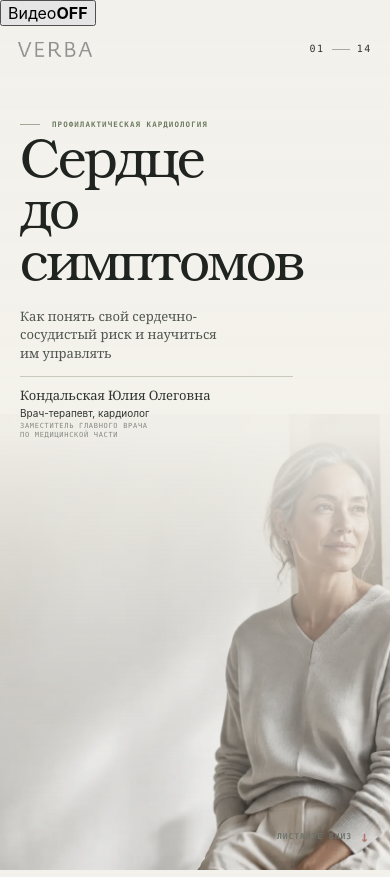
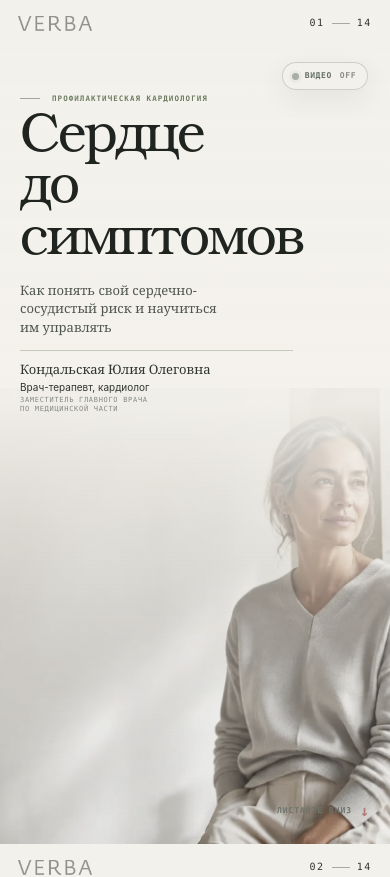
Before and after one commit to stepanMiller/verba-heart-lab, a Next.js app: page / in a window 390 px wide. Shown: the top 877 px of the page. Built offline with nearby package versions, Linux system fonts and the light colour scheme.

Commit message:
style(v2): add compact video OFF/ON control

```diff
--- a/app/presentation-mode.css
+++ b/app/presentation-mode.css
@@ -239,3 +239,80 @@
   .desktop-deck { scroll-behavior: auto; }
   .intro-film-progress { animation: none; }
 }
+
+
+/* Video mode toggle */
+.intro-film-toggle {
+  position: fixed;
+  z-index: 1002;
+  top: clamp(68px, 8.6vh, 92px);
+  right: clamp(28px, 4.4vw, 70px);
+  display: inline-flex;
+  align-items: center;
+  gap: 7px;
+  min-height: 30px;
+  padding: 0 11px;
+  border: 1px solid rgba(78, 91, 73, .22);
+  border-radius: 999px;
+  color: #667064;
+  background: rgba(243, 241, 235, .78);
+  box-shadow: 0 8px 28px rgba(43, 49, 41, .08);
+  backdrop-filter: blur(12px);
+  -webkit-backdrop-filter: blur(12px);
+  cursor: pointer;
+  font: 600 9px/1 ui-monospace, SFMono-Regular, Menlo, monospace;
+  letter-spacing: .08em;
+  text-transform: uppercase;
+  transition: color .2s ease, border-color .2s ease, background .2s ease, box-shadow .2s ease;
+}
+
+.intro-film-toggle:hover {
+  color: #394538;
+  border-color: rgba(78, 91, 73, .38);
+  background: rgba(247, 245, 239, .94);
+}
+
+.intro-film-toggle strong {
+  min-width: 20px;
+  color: #8a8f87;
+  font: inherit;
+}
+
+.intro-film-toggle-dot {
+  width: 7px;
+  height: 7px;
+  border-radius: 50%;
+  background: #a9aea6;
+  box-shadow: 0 0 0 3px rgba(169, 174, 166, .13);
+  transition: background .2s ease, box-shadow .2s ease;
+}
+
+.intro-film-toggle.is-on {
+  color: #f3f1eb;
+  border-color: rgba(255,255,255,.24);
+  background: rgba(45, 59, 44, .84);
+  box-shadow: 0 10px 32px rgba(19, 27, 19, .18);
+}
+
+.intro-film-toggle.is-on strong { color: #dfe7dc; }
+
+.intro-film-toggle.is-on .intro-film-toggle-dot {
+  background: #c7d7c1;
+  box-shadow: 0 0 0 3px rgba(199, 215, 193, .18);
+}
+
+@media (max-width: 640px) {
+  .intro-film-toggle {
+    top: 62px;
+    right: 22px;
+    min-height: 28px;
+    padding: 0 9px;
+    gap: 6px;
+    font-size: 8px;
+    background: rgba(243, 241, 235, .88);
+  }
+
+  .intro-film-toggle.is-on {
+    background: rgba(45, 59, 44, .9);
+  }
+}
```
